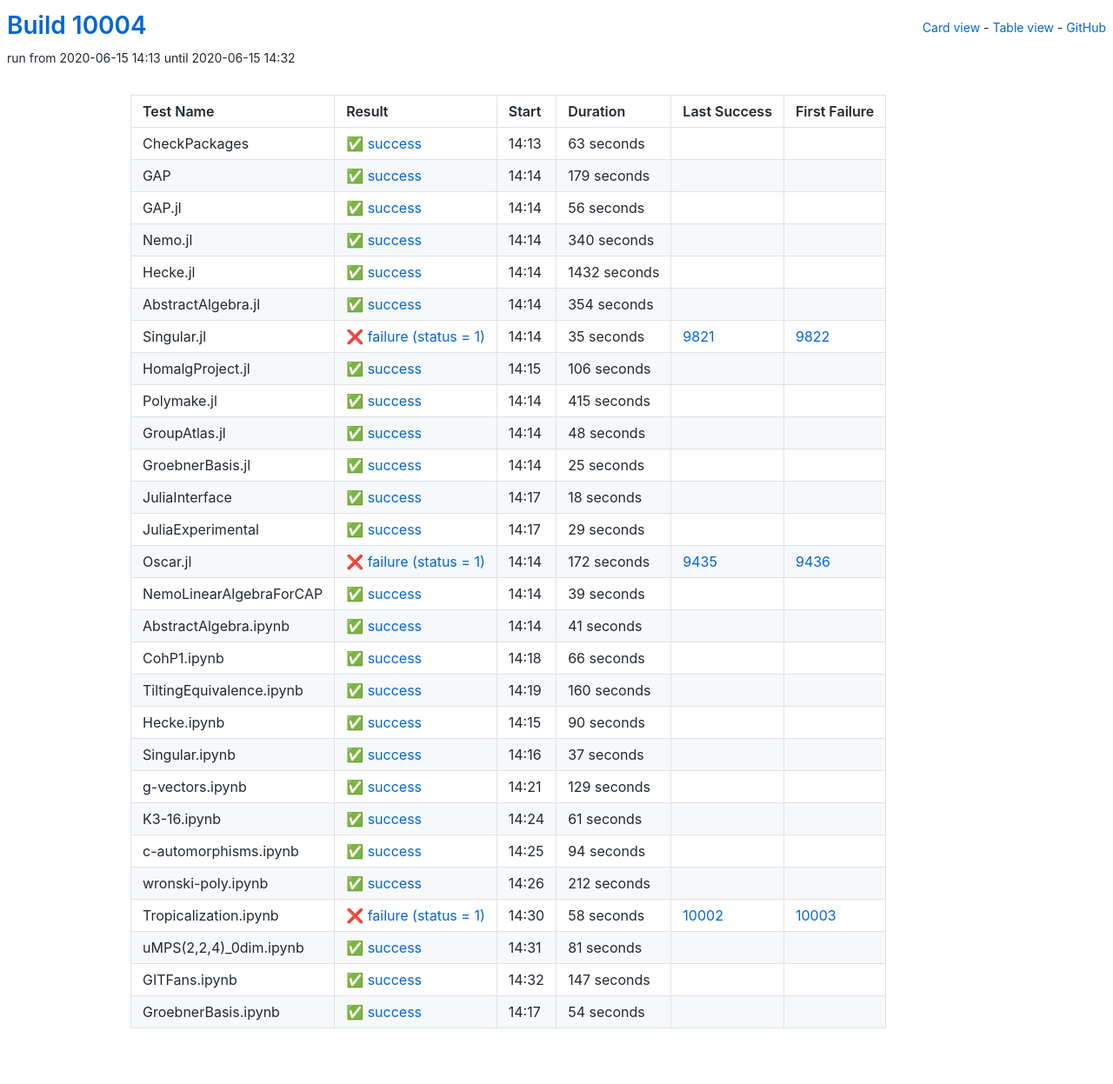
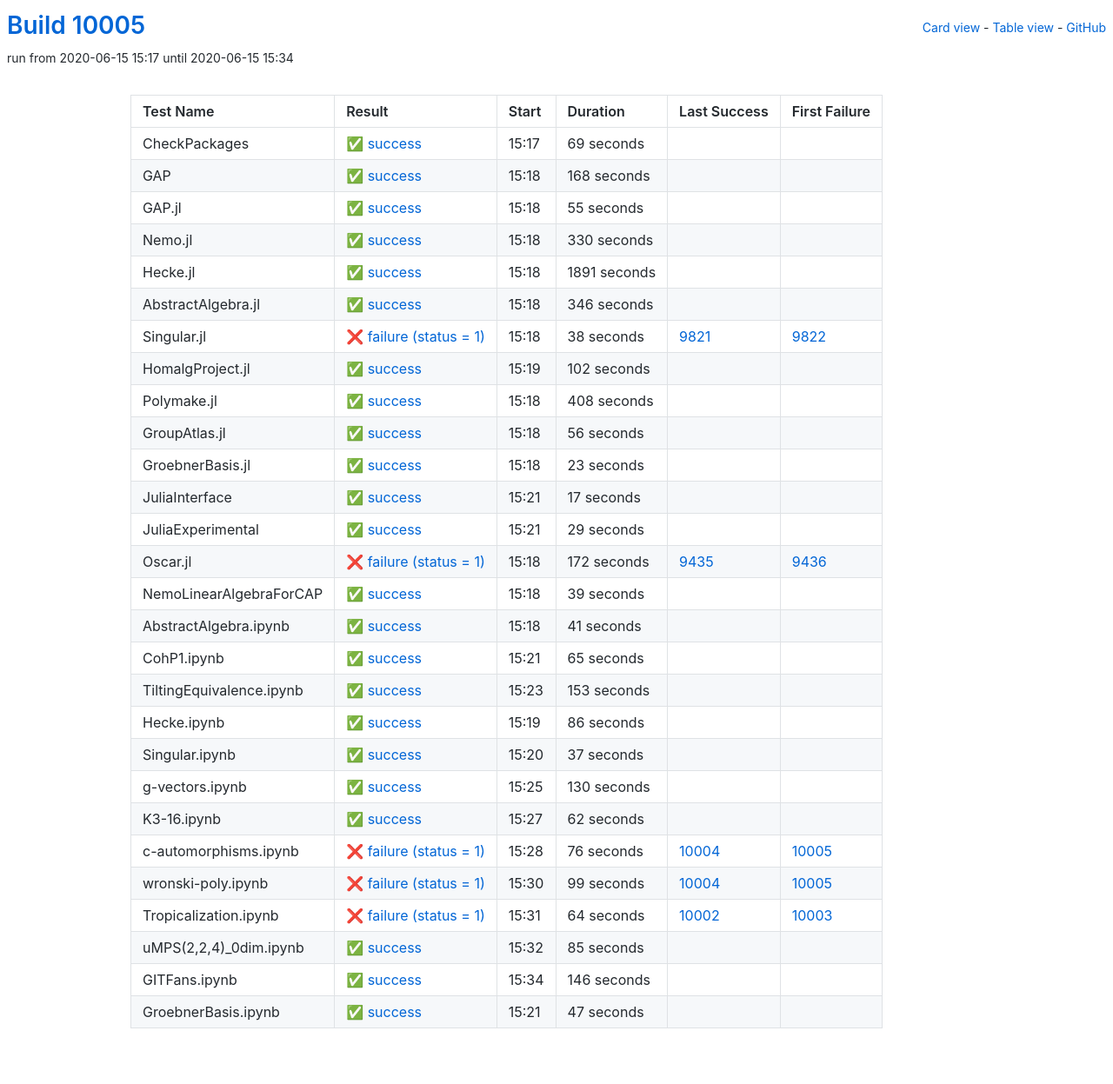
Before and after one commit to oscar-system/oscar-ci-status, a Jekyll site: the page built from table.html, in a window 1280 px wide. Shown: the whole page at 87% size. Built offline with Jekyll 4.4.1, drawn with Linux system fonts in a browser that asks for light colours.

Commit message:
Build #10005

```diff
--- a/_data/ci.yml
+++ b/_data/ci.yml
@@ -1,6 +1,6 @@
 ---
-build: 10004
-build_url: https://oscarci.mathematik.uni-kl.de/job/oscar/10004/
+build: 10005
+build_url: https://oscarci.mathematik.uni-kl.de/job/oscar/10005/
 job: oscar
 organization: oscar-system
 repo: oscar-ci-status
@@ -8,32 +8,116 @@
 tests:
 - name: CheckPackages
   id: checkpackages
-  log: https://oscarci.mathematik.uni-kl.de/job/oscar/10004/artifact/logs/build-10004/CheckPackages.log
-  start: 2020-06-15 14:13
+  log: https://oscarci.mathematik.uni-kl.de/job/oscar/10005/artifact/logs/build-10005/CheckPackages.log
+  start: 2020-06-15 15:17
   success: true
   exitcode: 0
   status: success
-  duration: 63
+  duration: 69
   last_success: false
   last_success_url:
   first_failure: false
   first_failure_url:
 - name: GAP
   id: gap
-  log: https://oscarci.mathematik.uni-kl.de/job/oscar/10004/artifact/logs/build-10004/GAP.log
-  start: 2020-06-15 14:14
+  log: https://oscarci.mathematik.uni-kl.de/job/oscar/10005/artifact/logs/build-10005/GAP.log
+  start: 2020-06-15 15:18
   success: true
   exitcode: 0
   status: success
-  duration: 179
+  duration: 168
   last_success: false
   last_success_url:
   first_failure: false
   first_failure_url:
 - name: GAP.jl
   id: gap-jl
-  log: https://oscarci.mathematik.uni-kl.de/job/oscar/10004/artifact/logs/build-10004/GAP.jl.log
-  start: 2020-06-15 14:14
+  log: https://oscarci.mathematik.uni-kl.de/job/oscar/10005/artifact/logs/build-10005/GAP.jl.log
+  start: 2020-06-15 15:18
+  success: true
+  exitcode: 0
+  status: success
+  duration: 55
+  last_success: false
+  last_success_url:
+  first_failure: false
+  first_failure_url:
+- name: Nemo.jl
+  id: nemo-jl
+  log: https://oscarci.mathematik.uni-kl.de/job/oscar/10005/artifact/logs/build-10005/Nemo.jl.log
+  start: 2020-06-15 15:18
+  success: true
+  exitcode: 0
+  status: success
+  duration: 330
+  last_success: false
+  last_success_url:
+  first_failure: false
+  first_failure_url:
+- name: Hecke.jl
+  id: hecke-jl
+  log: https://oscarci.mathematik.uni-kl.de/job/oscar/10005/artifact/logs/build-10005/Hecke.jl.log
+  start: 2020-06-15 15:18
+  success: true
+  exitcode: 0
+  status: success
+  duration: 1891
+  last_success: false
+  last_success_url:
+  first_failure: false
+  first_failure_url:
+- name: AbstractAlgebra.jl
+  id: abstractalgebra-jl
+  log: https://oscarci.mathematik.uni-kl.de/job/oscar/10005/artifact/logs/build-10005/AbstractAlgebra.jl.log
+  start: 2020-06-15 15:18
+  success: true
+  exitcode: 0
+  status: success
+  duration: 346
+  last_success: false
+  last_success_url:
+  first_failure: false
+  first_failure_url:
+- name: Singular.jl
+  id: singular-jl
+  log: https://oscarci.mathematik.uni-kl.de/job/oscar/10005/artifact/logs/build-10005/Singular.jl.log
+  start: 2020-06-15 15:18
+  success: false
+  exitcode: 1
+  status: failure
+  duration: 38
+  last_success: 9821
+  last_success_url: https://oscarci.mathematik.uni-kl.de/job/oscar/9821/
+  first_failure: 9822
+  first_failure_url: https://oscarci.mathematik.uni-kl.de/job/oscar/9822/
+- name: HomalgProject.jl
+  id: homalgproject-jl
+  log: https://oscarci.mathematik.uni-kl.de/job/oscar/10005/artifact/logs/build-10005/HomalgProject.jl.log
+  start: 2020-06-15 15:19
+  success: true
+  exitcode: 0
+  status: success
+  duration: 102
+  last_success: false
+  last_success_url:
+  first_failure: false
+  first_failure_url:
+- name: Polymake.jl
+  id: polymake-jl
+  log: https://oscarci.mathematik.uni-kl.de/job/oscar/10005/artifact/logs/build-10005/Polymake.jl.log
+  start: 2020-06-15 15:18
+  success: true
+  exitcode: 0
+  status: success
+  duration: 408
+  last_success: false
+  last_success_url:
+  first_failure: false
+  first_failure_url:
+- name: GroupAtlas.jl
+  id: groupatlas-jl
+  log: https://oscarci.mathematik.uni-kl.de/job/oscar/10005/artifact/logs/build-10005/GroupAtlas.jl.log
+  start: 2020-06-15 15:18
   success: true
   exitcode: 0
   status: success
@@ -42,118 +126,34 @@
   last_success_url:
   first_failure: false
   first_failure_url:
-- name: Nemo.jl
-  id: nemo-jl
-  log: https://oscarci.mathematik.uni-kl.de/job/oscar/10004/artifact/logs/build-10004/Nemo.jl.log
-  start: 2020-06-15 14:14
+- name: GroebnerBasis.jl
+  id: groebnerbasis-jl
+  log: https://oscarci.mathematik.uni-kl.de/job/oscar/10005/artifact/logs/build-10005/GroebnerBasis.jl.log
+  start: 2020-06-15 15:18
   success: true
   exitcode: 0
   status: success
-  duration: 340
-  last_success: false
-  last_success_url:
-  first_failure: false
-  first_failure_url:
-- name: Hecke.jl
-  id: hecke-jl
-  log: https://oscarci.mathematik.uni-kl.de/job/oscar/10004/artifact/logs/build-10004/Hecke.jl.log
-  start: 2020-06-15 14:14
-  success: true
-  exitcode: 0
-  status: success
-  duration: 1432
-  last_success: false
-  last_success_url:
-  first_failure: false
-  first_failure_url:
-- name: AbstractAlgebra.jl
-  id: abstractalgebra-jl
-  log: https://oscarci.mathematik.uni-kl.de/job/oscar/10004/artifact/logs/build-10004/AbstractAlgebra.jl.log
-  start: 2020-06-15 14:14
-  success: true
-  exitcode: 0
-  status: success
-  duration: 354
-  last_success: false
-  last_success_url:
-  first_failure: false
-  first_failure_url:
-- name: Singular.jl
-  id: singular-jl
-  log: https://oscarci.mathematik.uni-kl.de/job/oscar/10004/artifact/logs/build-10004/Singular.jl.log
-  start: 2020-06-15 14:14
-  success: false
-  exitcode: 1
-  status: failure
-  duration: 35
-  last_success: 9821
-  last_success_url: https://oscarci.mathematik.uni-kl.de/job/oscar/9821/
-  first_failure: 9822
-  first_failure_url: https://oscarci.mathematik.uni-kl.de/job/oscar/9822/
-- name: HomalgProject.jl
-  id: homalgproject-jl
-  log: https://oscarci.mathematik.uni-kl.de/job/oscar/10004/artifact/logs/build-10004/HomalgProject.jl.log
-  start: 2020-06-15 14:15
-  success: true
-  exitcode: 0
-  status: success
-  duration: 106
-  last_success: false
-  last_success_url:
-  first_failure: false
-  first_failure_url:
-- name: Polymake.jl
-  id: polymake-jl
-  log: https://oscarci.mathematik.uni-kl.de/job/oscar/10004/artifact/logs/build-10004/Polymake.jl.log
-  start: 2020-06-15 14:14
-  success: true
-  exitcode: 0
-  status: success
-  duration: 415
-  last_success: false
-  last_success_url:
-  first_failure: false
-  first_failure_url:
-- name: GroupAtlas.jl
-  id: groupatlas-jl
-  log: https://oscarci.mathematik.uni-kl.de/job/oscar/10004/artifact/logs/build-10004/GroupAtlas.jl.log
-  start: 2020-06-15 14:14
-  success: true
-  exitcode: 0
-  status: success
-  duration: 48
-  last_success: false
-  last_success_url:
-  first_failure: false
-  first_failure_url:
-- name: GroebnerBasis.jl
-  id: groebnerbasis-jl
-  log: https://oscarci.mathematik.uni-kl.de/job/oscar/10004/artifact/logs/build-10004/GroebnerBasis.jl.log
-  start: 2020-06-15 14:14
-  success: true
-  exitcode: 0
-  status: success
-  duration: 25
+  duration: 23
   last_success: false
   last_success_url:
   first_failure: false
   first_failure_url:
 - name: JuliaInterface
   id: juliainterface
-  log: https://oscarci.mathematik.uni-kl.de/job/oscar/10004/artifact/logs/build-10004/JuliaInterface.log
-  start: 2020-06-15 14:17
+  log: https://oscarci.mathematik.uni-kl.de/job/oscar/10005/artifact/logs/build-10005/JuliaInterface.log
+  start: 2020-06-15 15:21
   success: true
   exitcode: 0
   status: success
-  duration: 18
+  duration: 17
   last_success: false
   last_success_url:
   first_failure: false
   first_failure_url:
 - name: JuliaExperimental
   id: juliaexperimental
-  log: https://oscarci.mathematik.uni-kl.de/job/oscar/10004/artifact/logs/build-10004/JuliaExperimental.log
-  start: 2020-06-15 14:17
+  log: https://oscarci.mathematik.uni-kl.de/job/oscar/10005/artifact/logs/build-10005/JuliaExperimental.log
+  start: 2020-06-15 15:21
   success: true
   exitcode: 0
   status: success
@@ -164,8 +164,8 @@
   first_failure_url:
 - name: Oscar.jl
   id: oscar-jl
-  log: https://oscarci.mathematik.uni-kl.de/job/oscar/10004/artifact/logs/build-10004/Oscar.jl.log
-  start: 2020-06-15 14:14
+  log: https://oscarci.mathematik.uni-kl.de/job/oscar/10005/artifact/logs/build-10005/Oscar.jl.log
+  start: 2020-06-15 15:18
   success: false
   exitcode: 1
   status: failure
@@ -176,8 +176,8 @@
   first_failure_url: https://oscarci.mathematik.uni-kl.de/job/oscar/9436/
 - name: NemoLinearAlgebraForCAP
   id: nemolinearalgebraforcap
-  log: https://oscarci.mathematik.uni-kl.de/job/oscar/10004/artifact/logs/build-10004/NemoLinearAlgebraForCAP.log
-  start: 2020-06-15 14:14
+  log: https://oscarci.mathematik.uni-kl.de/job/oscar/10005/artifact/logs/build-10005/NemoLinearAlgebraForCAP.log
+  start: 2020-06-15 15:18
   success: true
   exitcode: 0
   status: success
@@ -188,8 +188,8 @@
   first_failure_url:
 - name: AbstractAlgebra.ipynb
   id: abstractalgebra-ipynb
-  log: https://oscarci.mathematik.uni-kl.de/job/oscar/10004/artifact/logs/build-10004/AbstractAlgebra.ipynb.log
-  start: 2020-06-15 14:14
+  log: https://oscarci.mathematik.uni-kl.de/job/oscar/10005/artifact/logs/build-10005/AbstractAlgebra.ipynb.log
+  start: 2020-06-15 15:18
   success: true
   exitcode: 0
   status: success
@@ -200,44 +200,44 @@
   first_failure_url:
 - name: CohP1.ipynb
   id: cohp1-ipynb
-  log: https://oscarci.mathematik.uni-kl.de/job/oscar/10004/artifact/logs/build-10004/CohP1.ipynb.log
-  start: 2020-06-15 14:18
+  log: https://oscarci.mathematik.uni-kl.de/job/oscar/10005/artifact/logs/build-10005/CohP1.ipynb.log
+  start: 2020-06-15 15:21
   success: true
   exitcode: 0
   status: success
-  duration: 66
+  duration: 65
   last_success: false
   last_success_url:
   first_failure: false
   first_failure_url:
 - name: TiltingEquivalence.ipynb
   id: tiltingequivalence-ipynb
-  log: https://oscarci.mathematik.uni-kl.de/job/oscar/10004/artifact/logs/build-10004/TiltingEquivalence.ipynb.log
-  start: 2020-06-15 14:19
+  log: https://oscarci.mathematik.uni-kl.de/job/oscar/10005/artifact/logs/build-10005/TiltingEquivalence.ipynb.log
+  start: 2020-06-15 15:23
   success: true
   exitcode: 0
   status: success
-  duration: 160
+  duration: 153
   last_success: false
   last_success_url:
   first_failure: false
   first_failure_url:
 - name: Hecke.ipynb
   id: hecke-ipynb
-  log: https://oscarci.mathematik.uni-kl.de/job/oscar/10004/artifact/logs/build-10004/Hecke.ipynb.log
-  start: 2020-06-15 14:15
+  log: https://oscarci.mathematik.uni-kl.de/job/oscar/10005/artifact/logs/build-10005/Hecke.ipynb.log
+  start: 2020-06-15 15:19
   success: true
   exitcode: 0
   status: success
-  duration: 90
+  duration: 86
   last_success: false
   last_success_url:
   first_failure: false
   first_failure_url:
 - name: Singular.ipynb
   id: singular-ipynb
-  log: https://oscarci.mathematik.uni-kl.de/job/oscar/10004/artifact/logs/build-10004/Singular.ipynb.log
-  start: 2020-06-15 14:16
+  log: https://oscarci.mathematik.uni-kl.de/job/oscar/10005/artifact/logs/build-10005/Singular.ipynb.log
+  start: 2020-06-15 15:20
   success: true
   exitcode: 0
   status: success
@@ -248,96 +248,96 @@
   first_failure_url:
 - name: g-vectors.ipynb
   id: g-vectors-ipynb
-  log: https://oscarci.mathematik.uni-kl.de/job/oscar/10004/artifact/logs/build-10004/g-vectors.ipynb.log
-  start: 2020-06-15 14:21
+  log: https://oscarci.mathematik.uni-kl.de/job/oscar/10005/artifact/logs/build-10005/g-vectors.ipynb.log
+  start: 2020-06-15 15:25
   success: true
   exitcode: 0
   status: success
-  duration: 129
+  duration: 130
   last_success: false
   last_success_url:
   first_failure: false
   first_failure_url:
 - name: K3-16.ipynb
   id: k3-16-ipynb
-  log: https://oscarci.mathematik.uni-kl.de/job/oscar/10004/artifact/logs/build-10004/K3-16.ipynb.log
-  start: 2020-06-15 14:24
+  log: https://oscarci.mathematik.uni-kl.de/job/oscar/10005/artifact/logs/build-10005/K3-16.ipynb.log
+  start: 2020-06-15 15:27
   success: true
   exitcode: 0
   status: success
-  duration: 61
+  duration: 62
   last_success: false
   last_success_url:
   first_failure: false
   first_failure_url:
 - name: c-automorphisms.ipynb
   id: c-automorphisms-ipynb
-  log: https://oscarci.mathematik.uni-kl.de/job/oscar/10004/artifact/logs/build-10004/c-automorphisms.ipynb.log
-  start: 2020-06-15 14:25
-  success: true
-  exitcode: 0
-  status: success
-  duration: 94
-  last_success: false
-  last_success_url:
-  first_failure: false
-  first_failure_url:
-- name: wronski-poly.ipynb
-  id: wronski-poly-ipynb
-  log: https://oscarci.mathematik.uni-kl.de/job/oscar/10004/artifact/logs/build-10004/wronski-poly.ipynb.log
-  start: 2020-06-15 14:26
-  success: true
-  exitcode: 0
-  status: success
-  duration: 212
-  last_success: false
-  last_success_url:
-  first_failure: false
-  first_failure_url:
-- name: Tropicalization.ipynb
-  id: tropicalization-ipynb
-  log: https://oscarci.mathematik.uni-kl.de/job/oscar/10004/artifact/logs/build-10004/Tropicalization.ipynb.log
-  start: 2020-06-15 14:30
+  log: https://oscarci.mathematik.uni-kl.de/job/oscar/10005/artifact/logs/build-10005/c-automorphisms.ipynb.log
+  start: 2020-06-15 15:28
   success: false
   exitcode: 1
   status: failure
-  duration: 58
+  duration: 76
+  last_success: 10004
+  last_success_url: https://oscarci.mathematik.uni-kl.de/job/oscar/10004/
+  first_failure: 10005
+  first_failure_url: https://oscarci.mathematik.uni-kl.de/job/oscar/10005/
+- name: wronski-poly.ipynb
+  id: wronski-poly-ipynb
+  log: https://oscarci.mathematik.uni-kl.de/job/oscar/10005/artifact/logs/build-10005/wronski-poly.ipynb.log
+  start: 2020-06-15 15:30
+  success: false
+  exitcode: 1
+  status: failure
+  duration: 99
+  last_success: 10004
+  last_success_url: https://oscarci.mathematik.uni-kl.de/job/oscar/10004/
+  first_failure: 10005
+  first_failure_url: https://oscarci.mathematik.uni-kl.de/job/oscar/10005/
+- name: Tropicalization.ipynb
+  id: tropicalization-ipynb
+  log: https://oscarci.mathematik.uni-kl.de/job/oscar/10005/artifact/logs/build-10005/Tropicalization.ipynb.log
+  start: 2020-06-15 15:31
+  success: false
+  exitcode: 1
+  status: failure
+  duration: 64
   last_success: 10002
   last_success_url: https://oscarci.mathematik.uni-kl.de/job/oscar/10002/
   first_failure: 10003
   first_failure_url: https://oscarci.mathematik.uni-kl.de/job/oscar/10003/
 - name: uMPS(2,2,4)_0dim.ipynb
   id: umps-2-2-4-0dim-ipynb
-  log: https://oscarci.mathematik.uni-kl.de/job/oscar/10004/artifact/logs/build-10004/uMPS-2-2-4-_0dim.ipynb.log
-  start: 2020-06-15 14:31
+  log: https://oscarci.mathematik.uni-kl.de/job/oscar/10005/artifact/logs/build-10005/uMPS-2-2-4-_0dim.ipynb.log
+  start: 2020-06-15 15:32
   success: true
   exitcode: 0
   status: success
-  duration: 81
+  duration: 85
   last_success: false
   last_success_url:
   first_failure: false
   first_failure_url:
 - name: GITFans.ipynb
   id: gitfans-ipynb
-  log: https://oscarci.mathematik.uni-kl.de/job/oscar/10004/artifact/logs/build-10004/GITFans.ipynb.log
-  start: 2020-06-15 14:32
+  log: https://oscarci.mathematik.uni-kl.de/job/oscar/10005/artifact/logs/build-10005/GITFans.ipynb.log
+  start: 2020-06-15 15:34
   success: true
   exitcode: 0
   status: success
-  duration: 147
+  duration: 146
   last_success: false
   last_success_url:
   first_failure: false
   first_failure_url:
 - name: GroebnerBasis.ipynb
   id: groebnerbasis-ipynb
-  log: https://oscarci.mathematik.uni-kl.de/job/oscar/10004/artifact/logs/build-10004/GroebnerBasis.ipynb.log
-  start: 2020-06-15 14:17
+  log: https://oscarci.mathematik.uni-kl.de/job/oscar/10005/artifact/logs/build-10005/GroebnerBasis.ipynb.log
+  start: 2020-06-15 15:21
   success: true
   exitcode: 0
   status: success
-  duration: 54
+  duration: 47
   last_success: false
   last_success_url:
   first_failure: false
```
Also changed, not shown: README.md.
